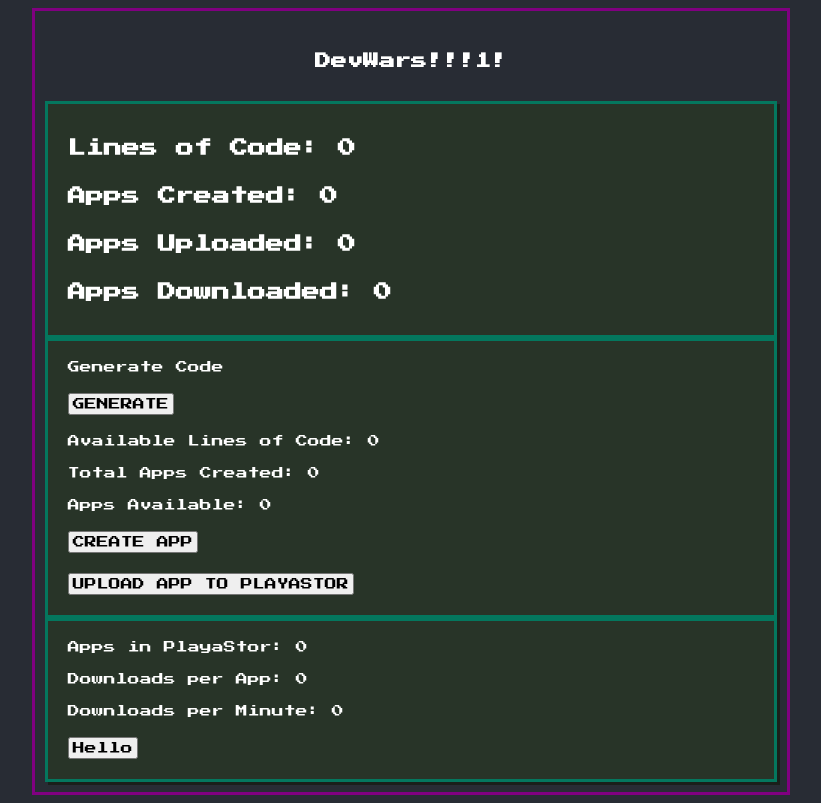
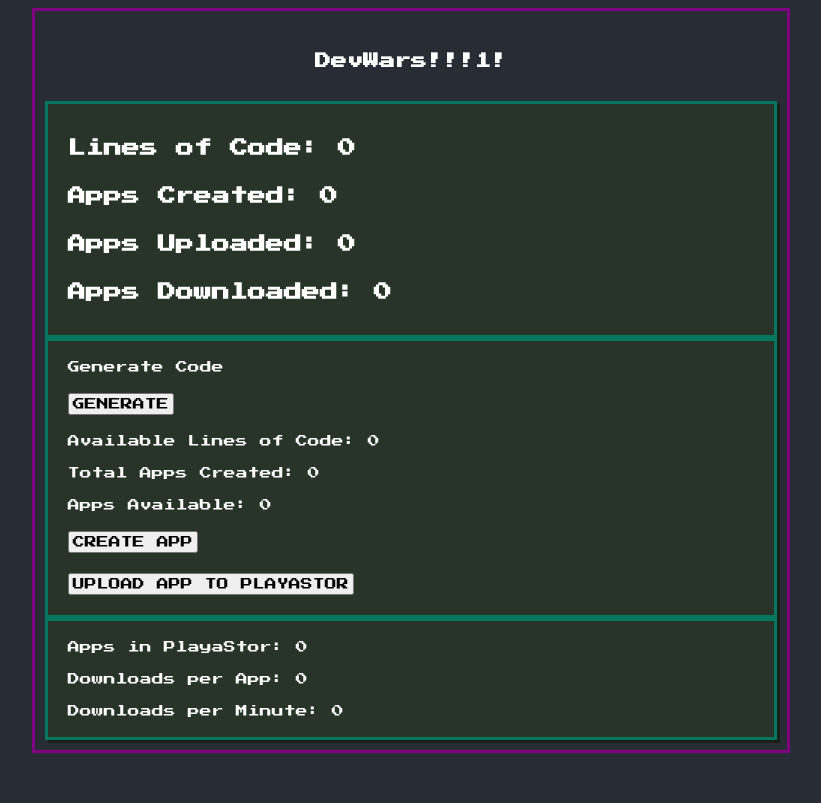
Before and after one commit to darkest-mode/dev-wars, a React (Create React App) app in the folder dev-wars/: page / in a window 1280 px wide. Shown: the whole page, without its empty margins (229-1050 px from the left). Built offline with nearby package versions, Linux system fonts and the light colour scheme.

Commit message:
deleted rogue hello button

```diff
--- a/dev-wars/src/components/PlayaStor.jsx
+++ b/dev-wars/src/components/PlayaStor.jsx
@@ -38,7 +38,6 @@ const PlayaStor = ({
 			<label htmlFor='DownloadsPerMinute'>
 				Downloads per Minute: {appsUploaded}
 			</label>
-			<button>Hello</button>
 		</form>
 	);
 };
```
